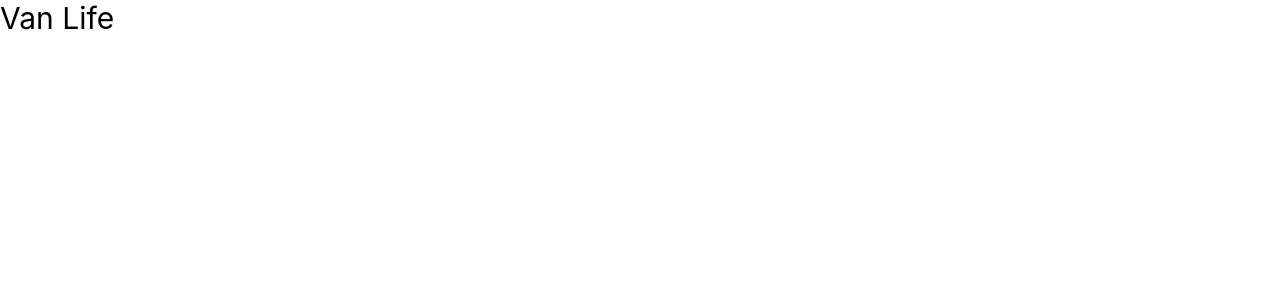
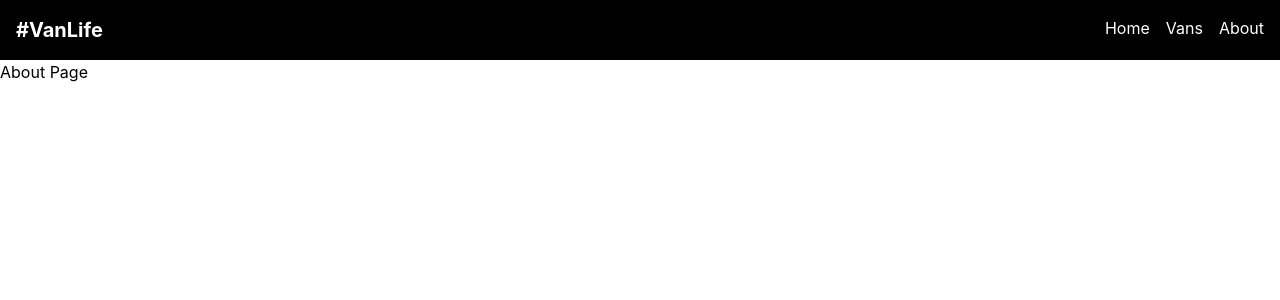
Before and after one commit to Devanshu2202/Van_life, a React (Vite) app: page /about in a window 1280 px wide. Shown: the top 300 px of the page. Built offline with nearby package versions, Linux system fonts and the light colour scheme.

Commit message:
Added project structure, routing, and navbar UI

```diff
--- a/package.json
+++ b/package.json
@@ -13,6 +13,7 @@
     "@tailwindcss/vite": "^4.2.4",
     "react": "^19.2.5",
     "react-dom": "^19.2.5",
+    "react-router-dom": "^7.14.2",
     "tailwindcss": "^4.2.4"
   },
   "devDependencies": {
--- a/src/App.jsx
+++ b/src/App.jsx
@@ -1,9 +1,20 @@
-function App() {
+import { BrowserRouter, Routes, Route } from "react-router-dom";
+import Home from "./pages/Home";
+import Vans from "./pages/Vans";
+import About from "./pages/About";
+import Navbar from "./components/Navbar";
+
+const App = () => {
   return (
-    <>
-      <h1 className="text-3xl">Van Life</h1>
-    </>
+    <BrowserRouter>
+      <Navbar />
+      <Routes>
+        <Route path="/" element={<Home />} />
+        <Route path="/vans" element={<Vans />} />
+        <Route path="/about" element={<About />} />
+      </Routes>
+    </BrowserRouter>
   );
-}
+};
 
 export default App;
--- /dev/null
+++ b/src/components/Navbar.jsx
@@ -0,0 +1,16 @@
+import { Link } from "react-router-dom";
+
+const Navbar = () => {
+  return (
+    <nav className="flex justify-between p-4 bg-black text-white">
+      <h1 className="font-bold text-xl">#VanLife</h1>
+      <div className="flex gap-4">
+        <Link to="/">Home</Link>
+        <Link to="/vans">Vans</Link>
+        <Link to="/about">About</Link>
+      </div>
+    </nav>
+  );
+};
+
+export default Navbar;
--- /dev/null
+++ b/src/pages/About.jsx
@@ -0,0 +1,9 @@
+const About = () => {
+  return (
+    <div>
+      <h1>About Page</h1>
+    </div>
+  );
+};
+
+export default About;
--- /dev/null
+++ b/src/pages/Home.jsx
@@ -0,0 +1,9 @@
+const Home = () => {
+  return (
+    <div>
+      <h1>Home Page</h1>
+    </div>
+  );
+};
+
+export default Home;
--- /dev/null
+++ b/src/pages/Vans.jsx
@@ -0,0 +1,9 @@
+const Van = () => {
+  return (
+    <div>
+      <h1>Vans Page</h1>
+    </div>
+  );
+};
+
+export default Van;
```
Also changed, not shown: src/components/VanCard.jsx (added), src/pages/VanDetails.jsx (added), 1 other file (tests, documents, lock files or other folders).
